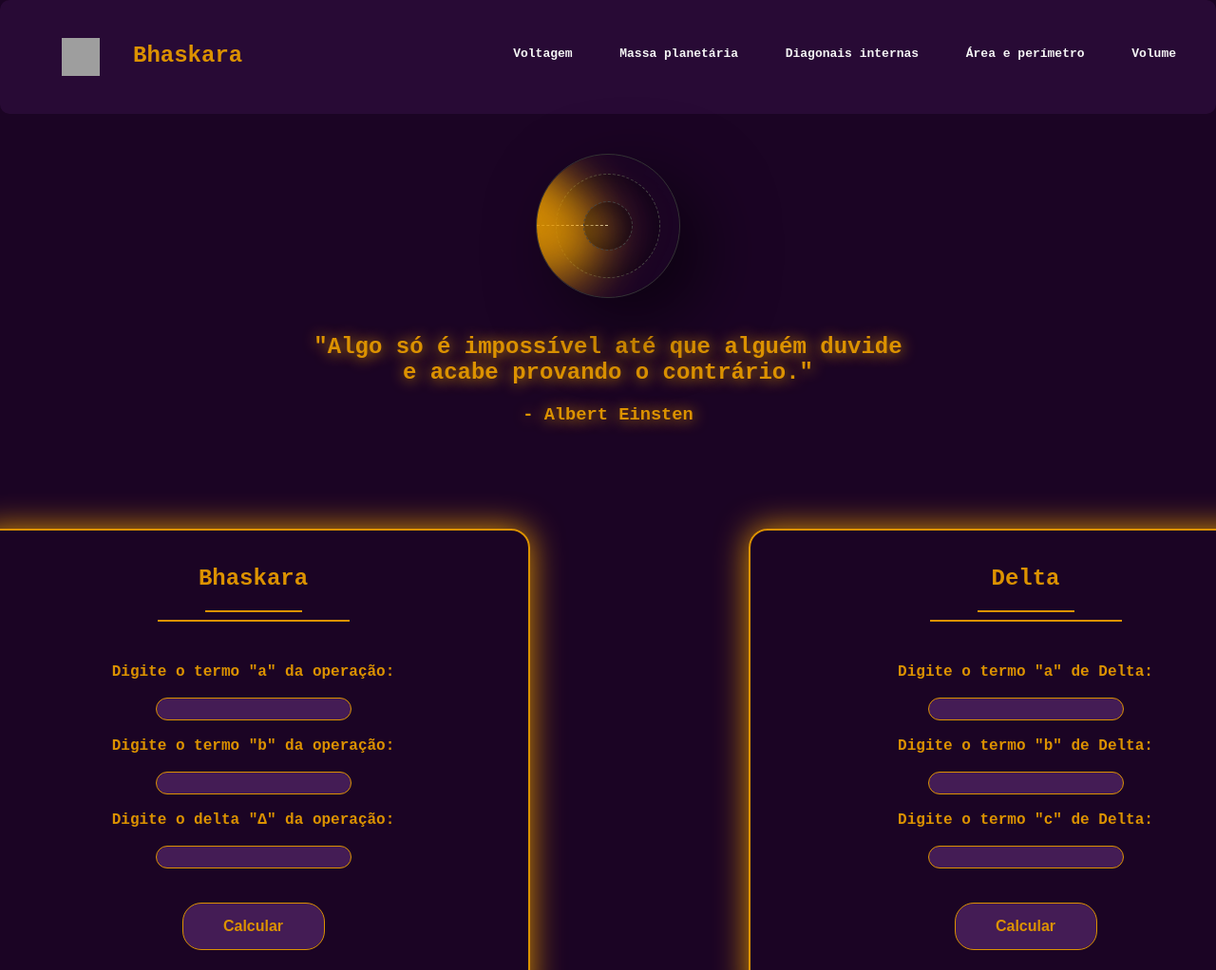
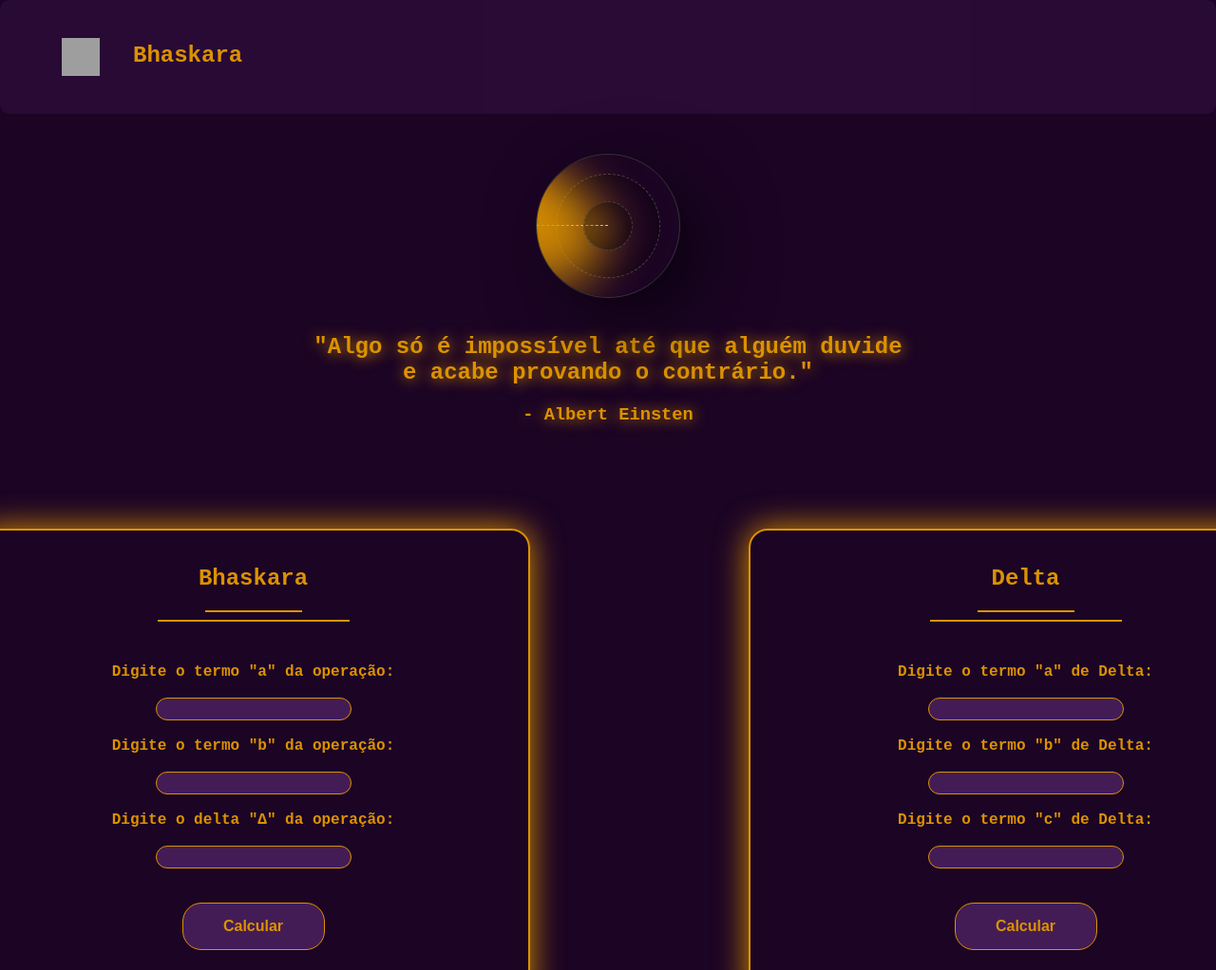
Before and after one commit to a5ur4/Bhaskara_web_calc, a plain HTML site: page index.html in a window 1280 px wide. Shown: the top 1022 px of the page at 95% size. Drawn offline with Linux system fonts and the light colour scheme; grey boxes are pictures that could not be loaded; a web font is replaced by a local one.

Commit message:
Update index.html

```diff
--- a/index.html
+++ b/index.html
@@ -18,35 +18,6 @@
         <img src="https://th.bing.com/th/id/R.20b410ec3d145d10f470b8adb25aba45?rik=BfUtYRsb73hIJA&riu=http%3a%2f%2fcdn.onlinewebfonts.com%2fsvg%2fimg_127435.png&ehk=6%2bk8knqFJlOQlXz9cC3nTENF1d8zUfJGo0FELjYUgUc%3d&risl=&pid=ImgRaw&r=0"
             alt="">
         <h2 onClick="back()">Bhaskara </h2>
-        <div>
-            <ul>
-                <li>
-                    <a href="">
-                        <p>Voltagem</p>
-                    </a>
-                </li>
-                <li>
-                    <a href="">
-                        <p>Massa planetária</p>
-                    </a>
-                </li>
-                <li>
-                    <a href="">
-                        <p>Diagonais internas</p>
-                    </a>
-                </li>
-                <li>
-                    <a href="">
-                        <p>Área e perímetro</p>
-                    </a>
-                </li>
-                <li>
-                    <a href="">
-                        <p>Volume</p>
-                    </a>
-                </li>
-            </ul>
-        </div>
     </header>
     <br>
     <br>
```
